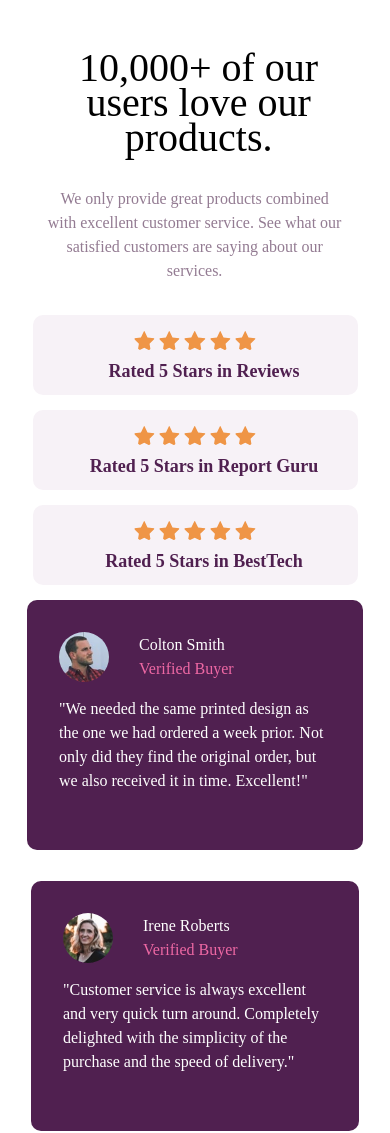
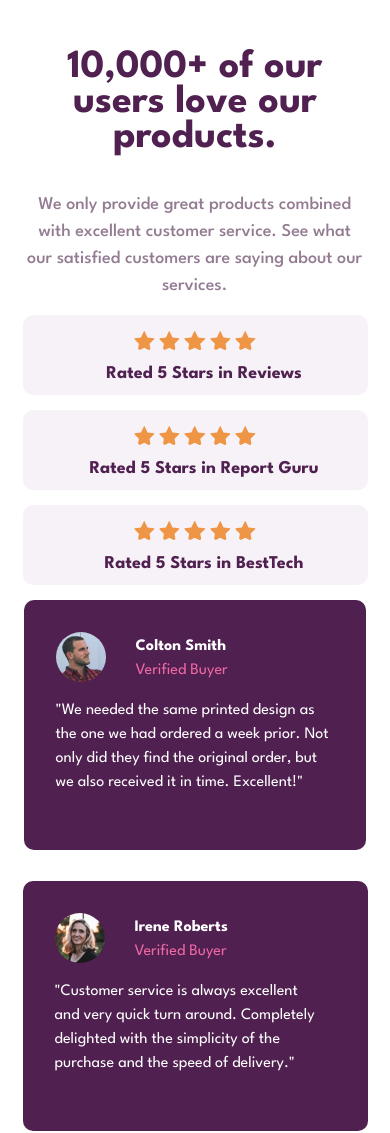
Before and after one commit to onfiire/social-proof-section-master, a plain HTML site: page index.html in a window 390 px wide. Shown: the top 1133 px of the page. Drawn offline with Linux system fonts and the light colour scheme.

Commit message:
Update style.css

```diff
--- a/style.css
+++ b/style.css
@@ -1,5 +1,5 @@
 /*--------------Font------------------*/
-
+@import url('https://fonts.googleapis.com/css2?family=League+Spartan:wght@400;500;700&display=swap');
 /*--------------Font------------------*/
 
 /*--------------Reset-----------------*/
@@ -47,6 +47,7 @@ body {
     text-rendering: optimizeSpeed;
     line-height: 1.5;
     font-size: 1.6rem;
+    font-family: 'League Spartan';
 }
 /*--------------Reset-----------------*/
 
@@ -81,8 +82,7 @@ body {
     background-color: hsl(300, 43%, 22%);
     padding: 2em;
     border-radius: 10px;
-
-     }
+  }
 
   .grid-review1 { grid-area: 10 / 3 / 11 / 4;
     background-color: hsl(300, 43%, 22%);
@@ -98,7 +98,6 @@ body {
     margin-top: 2em;
     margin-bottom: -2em; }
 
-
   .grid-star {
     justify-self: end;
     grid-area: 8 / 4 / 9 / 5;
@@ -108,7 +107,6 @@ body {
     text-align: center;
     border-radius: 10px;
     margin-top: -4em;
-
   }
 
   .grid-star1 {
@@ -132,7 +130,6 @@ body {
     text-align: center;
     border-radius: 10px;
     margin-right: 4em;
-
   }
 /*---------------Grid-----------------*/
 
@@ -148,6 +145,7 @@ body {
     color: white;
     margin-left: 5em;
     margin-top: -3.5em;
+    font-weight: 700;
   }
 
  h3 {
@@ -158,26 +156,28 @@ body {
 
  .review{
      color: white;
-     width: 34ch;
-
+     width: 30ch;
   }
 
  .review1{
      color: white;
-     width: 33ch;
+     width: 28ch;
   }
 
  h1 {
      font-size: 5rem;
      width: 15ch;
      line-height: 55px;
+     color: hsl(300, 43%, 22%);
+     font-weight: 700;
   }
 
  .description {
      color: hsl(303, 10%, 53%);
      padding-top: 2em;
-     width: 47ch;
-     font-size: 1.8remw;
+     width: 40ch;
+     font-size: 1.8rem;
+     font-weight: 500;
   }
 
  h4 {
@@ -204,8 +204,7 @@ body {
         grid-auto-flow: row;
         margin-bottom: 350px;
         margin-top: 50px;
-
-      }
+     }
 
       .grid-container {  display: grid;
         grid-template-columns: 1fr;
@@ -216,8 +215,7 @@ body {
         grid-area: 1 / 1 / 2 / 2;
         height: 100vh;
         margin: auto;
-
-      }
+     }
 
       .grid-text { grid-area: 1 / 1 / 2 / 2;
         margin: 0 auto;
@@ -228,45 +226,43 @@ body {
 
       .grid-star { grid-area: 2 / 1 / 3 / 2;
         margin: 0 auto;
-        width: 325px;
+        width: 345px;
         height: 100%;
         padding: 1em;
-          }
+     }
 
       .grid-star1 { grid-area: 3 / 1 / 4 / 2;
         margin: 0 auto;
         padding: 1em;
-        width: 325px;
+        width: 345px;
         height: 100%; }
 
       .grid-star2 { grid-area: 4 / 1 / 5 / 2;
         margin: 0 auto;
         padding: 1em;
-        width: 325px;
+        width: 345px;
         height: 100%; }
 
       .grid-review { grid-area: 5 / 1 / 6 / 2; }
 
-      .grid-review1 { grid-area: 6 / 1 / 7 / 2; }
+      .grid-review1 {
+        grid-area: 6 / 1 / 7 / 2;
+        width: 100%;
+     }
 
       .grid-review2 { grid-area: 7 / 1 / 8 / 2; }
+
       h1 {
         font-size: 4rem;
         width: 15ch;
         line-height: 35px;
-        margin-left: -.3em;
-
+        margin-left: -1em;
      }
      .description {
-
-        width: 300px;
-
-        margin-left: -1em;
+        width: 340px;
+        margin-left: -1.8em;
      }
      h4 {
-
         padding-top: 0;
-
-
+     }
 }
-}
```
